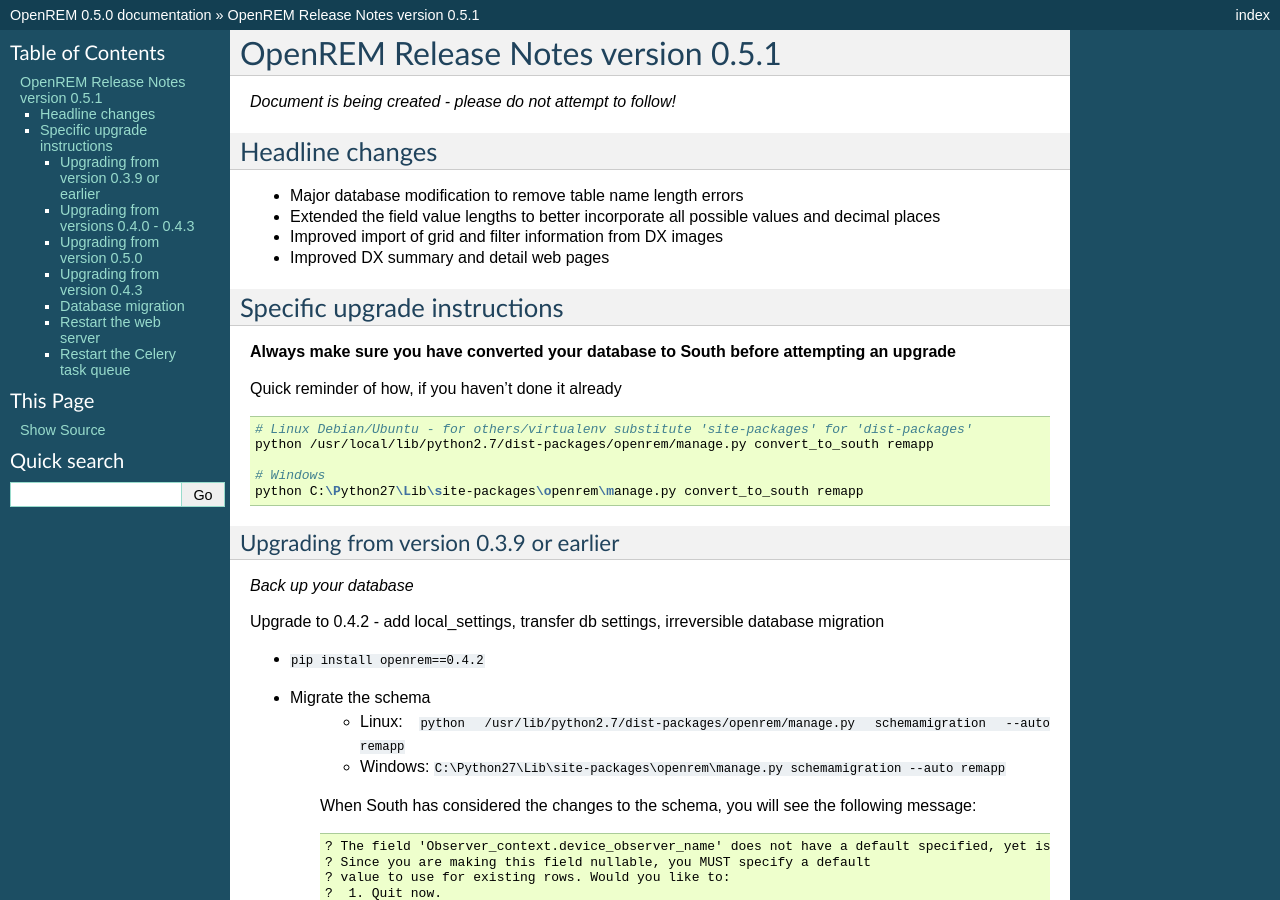
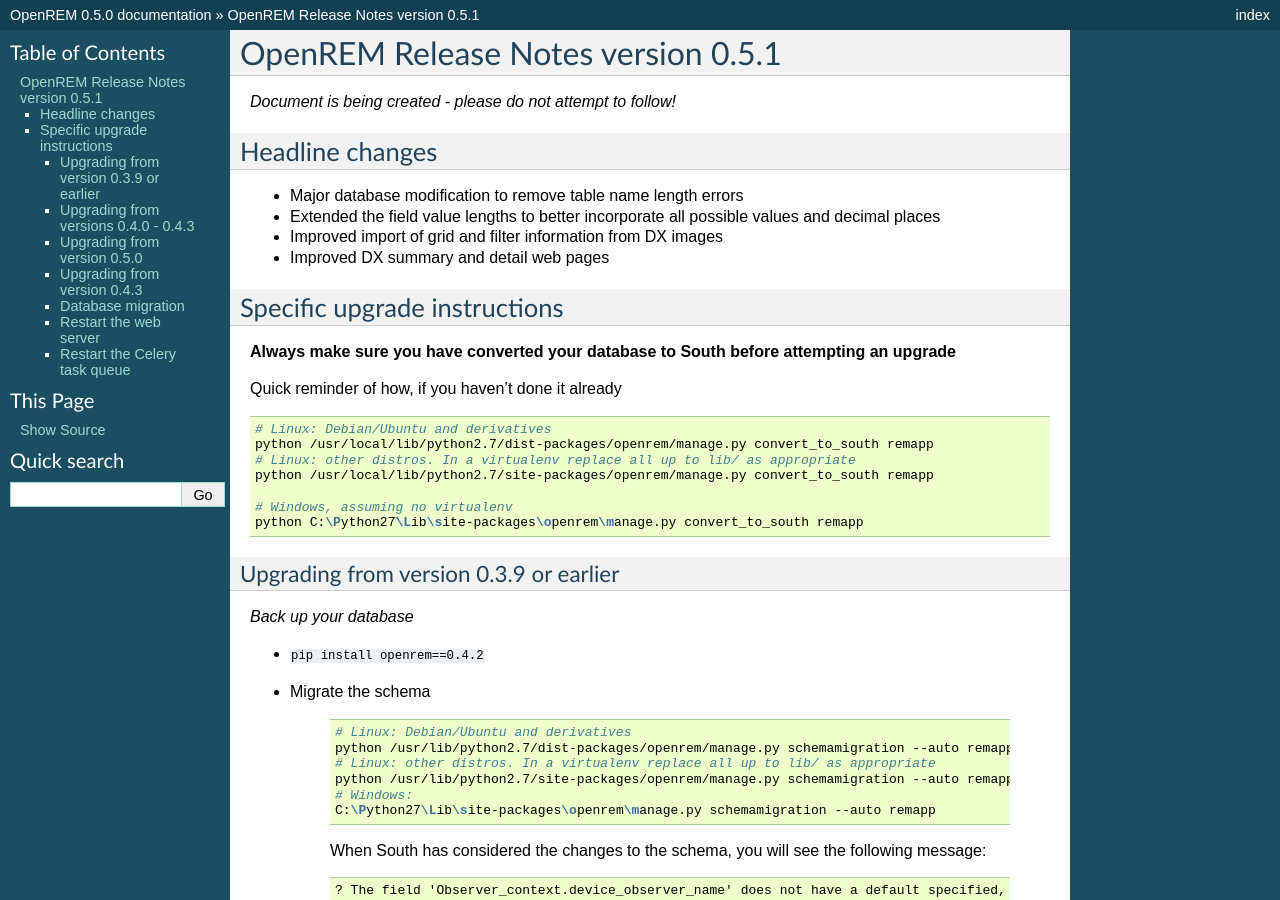
Before and after one commit to ckswilliams/modOpenREM, a Sphinx documentation site: the page built from docs/release-0.5.1.rst, in a window 1280 px wide and 900 px high. Built offline with Sphinx 7.4.7, drawn with Linux system fonts in a browser that asks for light colours.

Commit message:
Added specific non debian version to allow cut and paste. Converted schemamigration instruction to be the same format as the db convert_to_south instruction.

```diff
--- a/docs/release-0.5.1.rst
+++ b/docs/release-0.5.1.rst
@@ -21,10 +21,12 @@
 
 .. sourcecode:: bash
 
-    # Linux Debian/Ubuntu - for others/virtualenv substitute 'site-packages' for 'dist-packages'
+    # Linux: Debian/Ubuntu and derivatives
     python /usr/local/lib/python2.7/dist-packages/openrem/manage.py convert_to_south remapp
+    # Linux: other distros. In a virtualenv replace all up to lib/ as appropriate
+    python /usr/local/lib/python2.7/site-packages/openrem/manage.py convert_to_south remapp
 
-    # Windows
+    # Windows, assuming no virtualenv
     python C:\Python27\Lib\site-packages\openrem\manage.py convert_to_south remapp
 
 
@@ -33,12 +35,17 @@
 
 *Back up your database*
 
-Upgrade to 0.4.2 - add local_settings, transfer db settings, irreversible database migration
-
 *  ``pip install openrem==0.4.2``
 *  Migrate the schema
-    * Linux: ``python /usr/lib/python2.7/dist-packages/openrem/manage.py schemamigration --auto remapp``
-    * Windows: ``C:\Python27\Lib\site-packages\openrem\manage.py schemamigration --auto remapp``
+
+    .. sourcecode:: bash
+
+        # Linux: Debian/Ubuntu and derivatives
+        python /usr/lib/python2.7/dist-packages/openrem/manage.py schemamigration --auto remapp
+        # Linux: other distros. In a virtualenv replace all up to lib/ as appropriate
+        python /usr/lib/python2.7/site-packages/openrem/manage.py schemamigration --auto remapp
+        # Windows:
+        C:\Python27\Lib\site-packages\openrem\manage.py schemamigration --auto remapp
 
     When South has considered the changes to the schema, you will see the following message::
 
```
